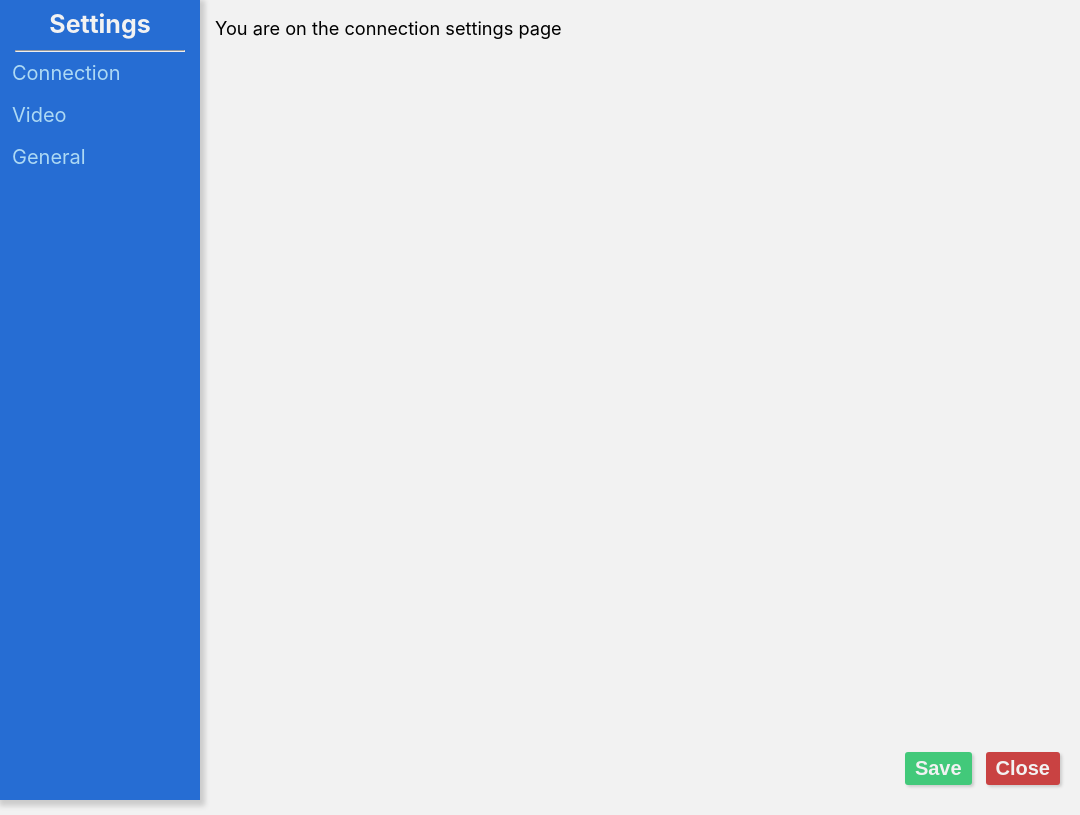
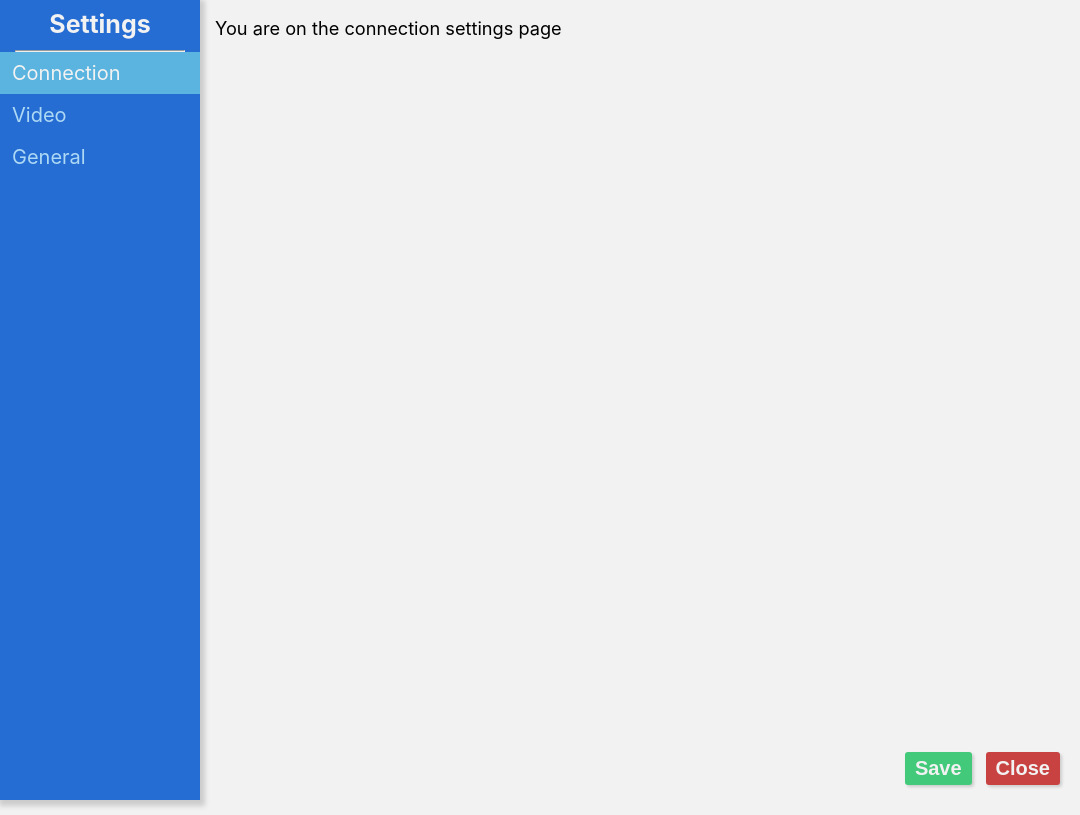
Before and after one commit to dirtshell/amelia_viewer, an Electron app: page html/settings.html in a window 1080 px wide. Both pictures are taken after a click on the link "Connection". Drawn offline with nearby package versions, Linux system fonts and the light colour scheme.

Commit message:
Added toggle functionality and switchig to the settings sidebar menu

```diff
--- a/assets/css/settings.css
+++ b/assets/css/settings.css
@@ -35,6 +35,12 @@ body {
 .sidenav a:hover {
     color: #f2f2f2;
     outline: none;
+}
+
+.selected {
+    color: #f2f2f2!important;
+    outline: none;
+    background-color: #5AB4DF;
 }
 
 .sidenav hr {
--- a/html/settings.html
+++ b/html/settings.html
@@ -6,6 +6,31 @@
     <link rel="stylesheet" href="../assets/css/settings.css">
     <link rel="stylesheet" href="../assets/css/nativize.css">
     <link rel="stylesheet" href="../assets/css/global.css">
+    <script src="https://ajax.googleapis.com/ajax/libs/jquery/3.3.1/jquery.min.js"></script>
+    <script>
+        /**
+         * Toggles the visibility of the settings pages
+         * Hides all the pages, then makes the selected one visible
+         */
+        function toggleVisibility(item) {
+            // Hide all settings pages
+            document.getElementById("connection_container").style.cssText
+                += ";display: none;";
+            document.getElementById("video_container").style.cssText
+                += ";display: none;";
+            document.getElementById("general_container").style.cssText
+                += ";display: none;";
+            // Disable all the menu labels
+            document.getElementById("video_btn").classList.remove("selected");
+            document.getElementById("general_btn").classList.remove("selected");
+            document.getElementById("connection_btn").classList.remove("selected");
+
+            // Make the selected settings page visible and select the menu button
+            var sel_id = item.id.split('_')[0] + '_container';
+            document.getElementById(sel_id).style.cssText += ";display: block;";
+            document.getElementById(item.id).className = "selected";
+        }
+    </script>
     <style>
         body {
             margin: 15px 15px 15px 15px;
@@ -16,19 +41,19 @@
     <div class="sidenav">
         <p>Settings</p>
         <hr>
-                <a href="#">Connection</a>
-                <a href="#">Video</a>
-                <a href="#">General</a>
+        <a class="selected" id="connection_btn" onclick="toggleVisibility(this)" href="#">Connection</a>
+        <a id="video_btn" onclick="toggleVisibility(this)" href="#">Video</a>
+        <a id="general_btn" onclick="toggleVisibility(this)" href="#">General</a>
     </div>
 
     <div class="main_content">
-                <div id="connection_settings">
+        <div id="connection_container">
             <h2>You are on the connection settings page</h2>
         </div>
-                <div class="hidden" id="video_settings">
+        <div id="video_container" style="display: none;">
             <h2>You are on the video settings page</h2>
         </div>
-                <div class="hidden" id="general_settings">
+        <div id="general_container" style="display: none;">
             <h2>You are on the general settings page</h2>
         </div>
         <div class="close_save_area">
```
Also changed, not shown: README.md, 3 other files. Lines whose indentation alone changed are shown as unchanged.
